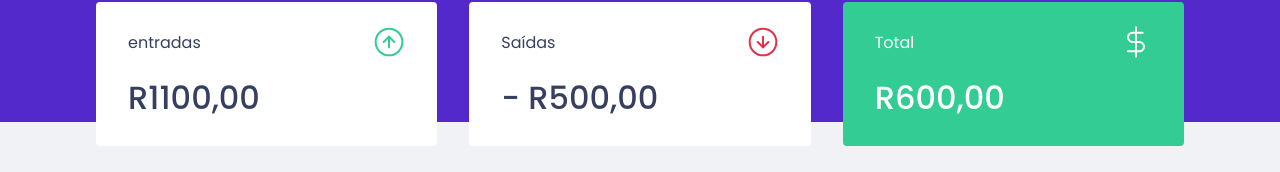
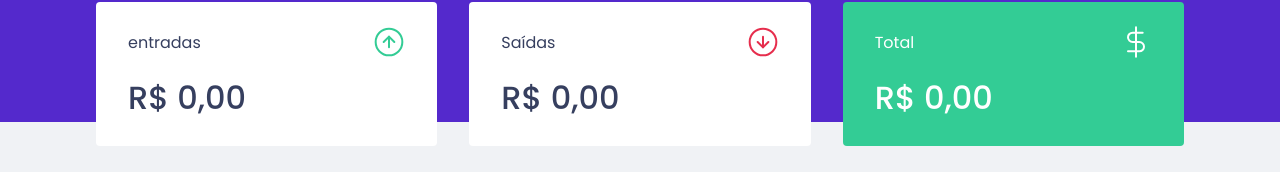
Before and after one commit to bernardoblasquez/ignite--ch02-DT-Money, a React (Create React App) app in the folder dtmoney/: page / in a window 1280 px wide. Shown: the part 150-322 px from the top of the page. Built offline with nearby package versions, Linux system fonts and the light colour scheme; no server answers; what miragejs would draw is missing.

Commit message:
feat: cálculo do somatório de entrada, saídas e total final.

```diff
--- a/dtmoney/src/components/Summary/index.tsx
+++ b/dtmoney/src/components/Summary/index.tsx
@@ -9,7 +9,31 @@
 export function Summary () {
 
    const { transactions } = useContext(TransactionsContext);
-   console.log(transactions)
+
+   const summary = transactions.reduce((acc, transaction) => {
+      if(transaction.type === 'deposit'){
+         acc.deposit += transaction.amount;
+         acc.total += transaction.amount;
+      }
+      else{
+         acc.withdraw += transaction.amount;
+         acc.total -= transaction.amount;
+      }
+      return acc;
+
+   }, {
+      deposit: 0,
+      withdraw: 0,
+      total: 0
+   });
+
+   const transformToBRLMoney = (money:number) => {
+      const convertedMoney = Intl.NumberFormat('pt-BR', {
+         style: 'currency',
+         currency: 'BRL'
+      }).format(money)
+      return convertedMoney
+   }
 
    return(
       <Container>
@@ -18,21 +42,27 @@
                <p>entradas</p>
                <img src={incomeImg} alt="Entradas" />
             </header>
-            <strong>R1100,00</strong>
+            <strong>
+               {transformToBRLMoney(summary.deposit)}
+            </strong>
          </div>
          <div>
             <header>
                <p>Saídas</p>
                <img src={outcomeImg} alt="saidas" />
             </header>
-            <strong> - R500,00</strong>
+            <strong>
+               {transformToBRLMoney(summary.withdraw)}
+            </strong>
          </div>
          <div className='highlight-background'>
             <header>
                <p>Total</p>
                <img src={totalImg} alt="total" />
             </header>
-            <strong>R600,00</strong>
+            <strong>
+               {transformToBRLMoney(summary.total)}
+            </strong>
          </div>
       </Container>
    )
```
